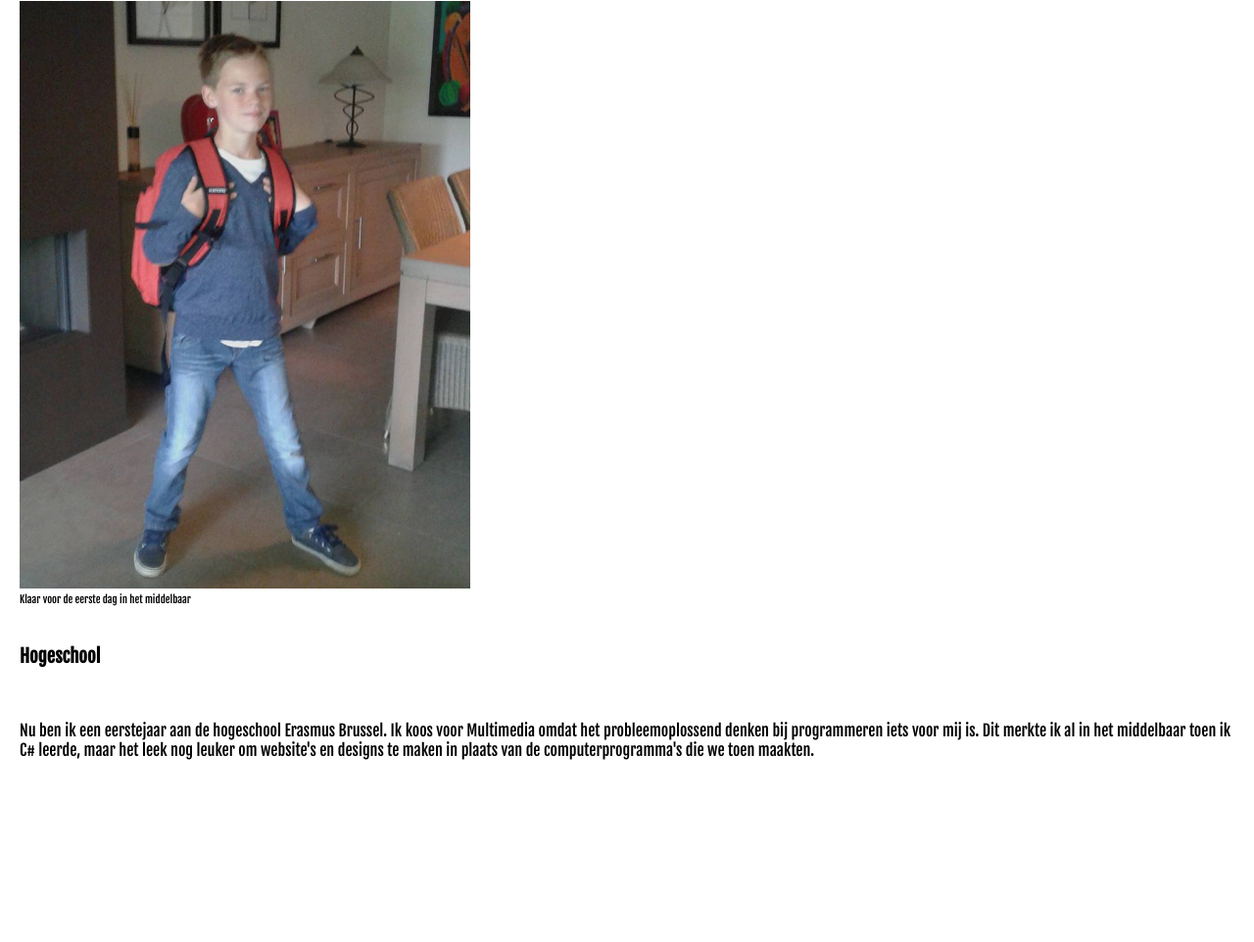
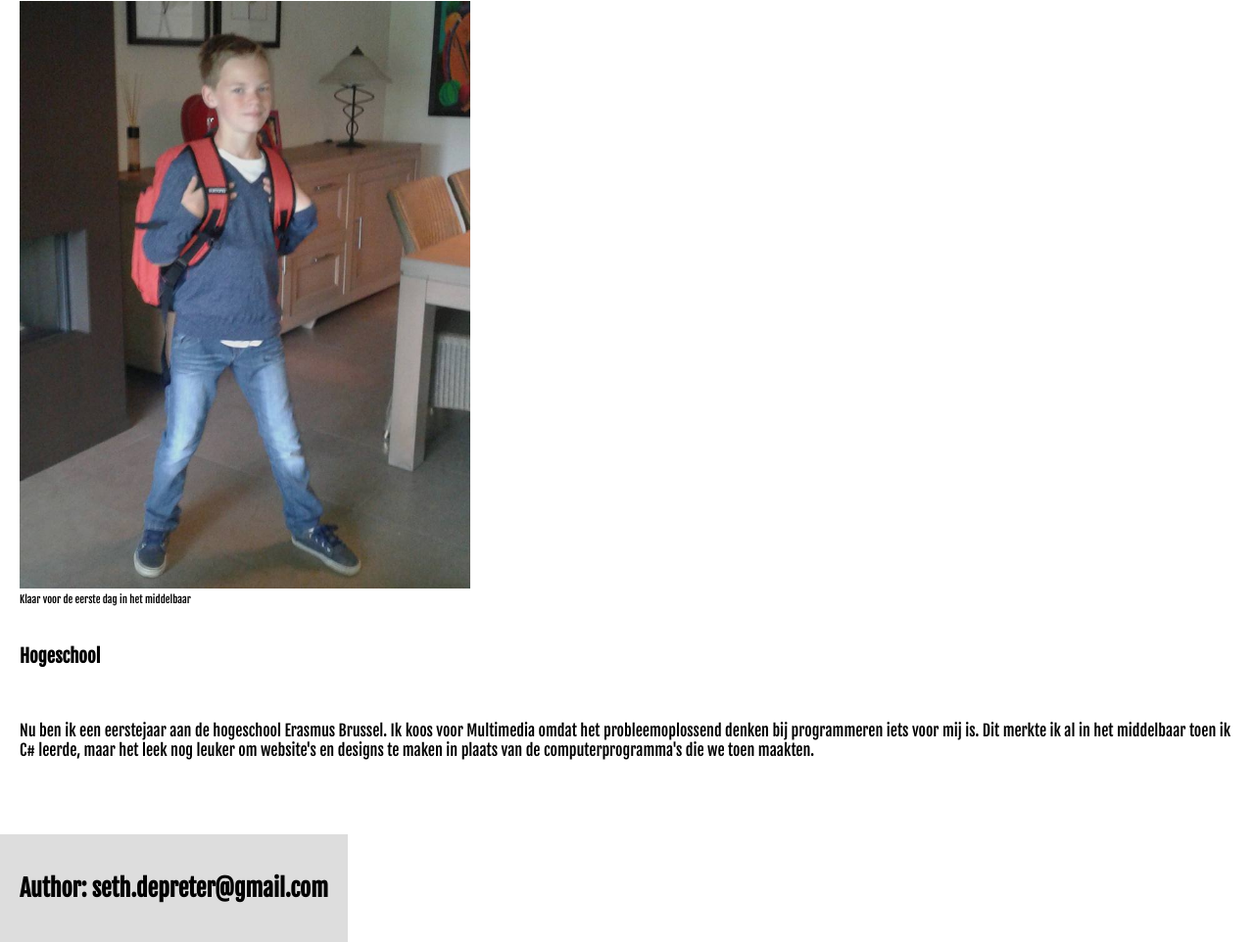
Before and after one commit to EHB-MCT/web1-course-project-SethDePreter, a plain HTML site: page index.html in a window 1280 px wide. Shown: the part 5680-6642 px from the top of the page at 98% size. Before the commit the page ends 6532 px from the top, so only its background shows below. Drawn offline with Linux system fonts and the light colour scheme.

Commit message:
Footer added

```diff
--- a/index.html
+++ b/index.html
@@ -101,6 +101,9 @@
                 toen maakten.</p> <br>
             <br>
         </div>
+        <div class="footer">
+            <h2>Author: seth.depreter@gmail.com</h2>
+        </div>
     </div>
 </body>
 
```
